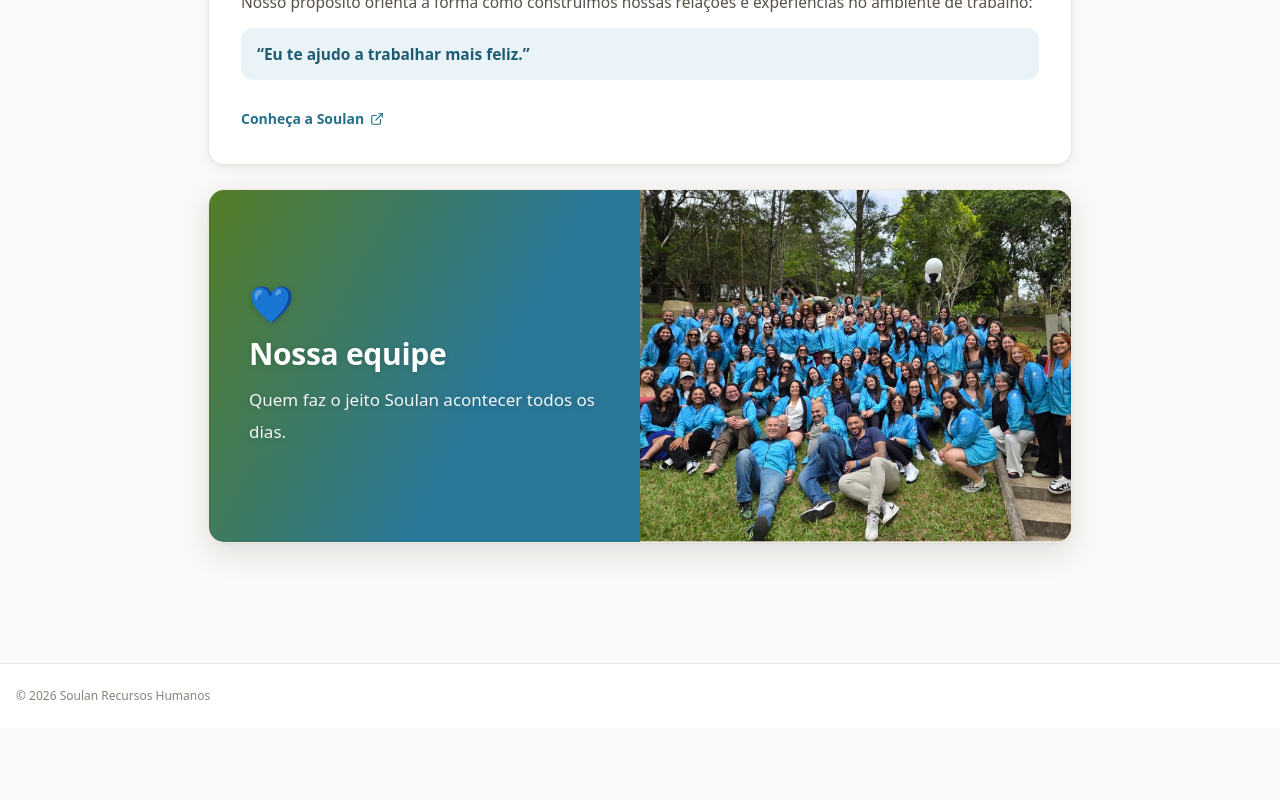
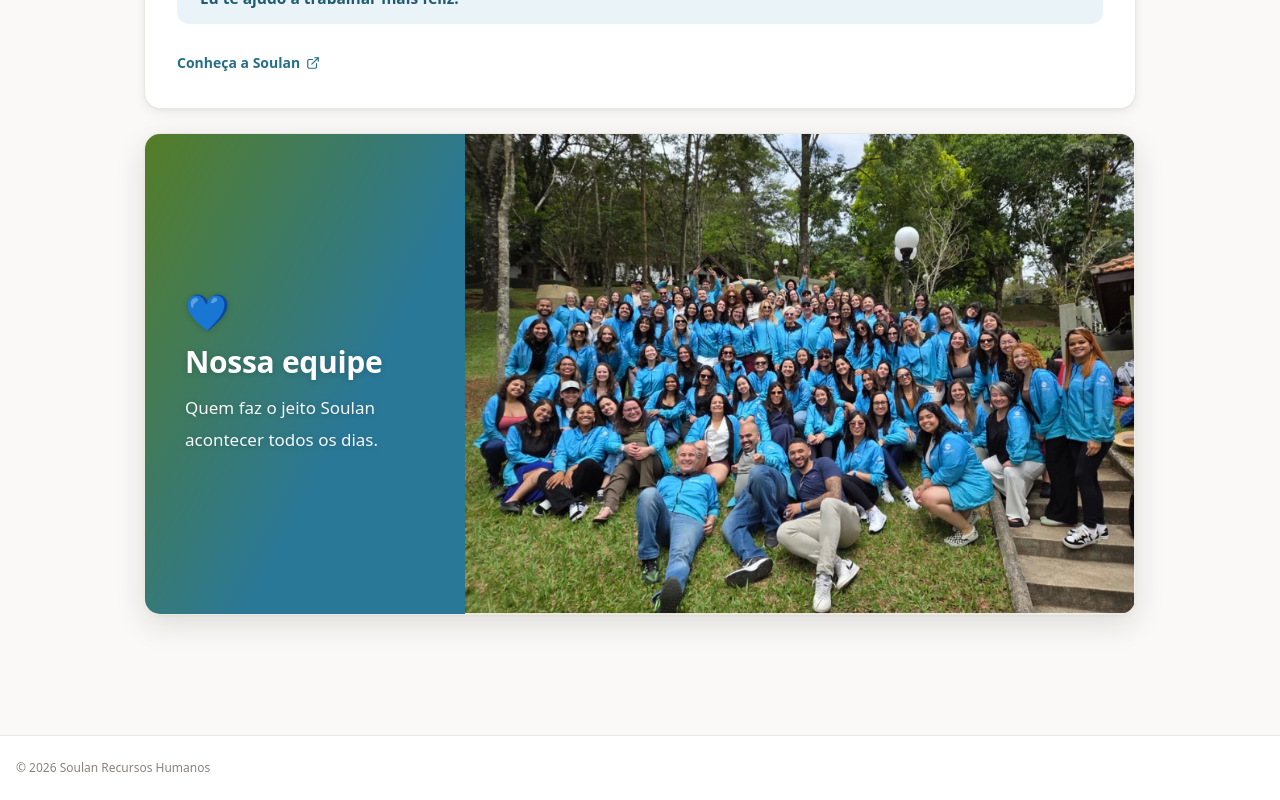
Before and after one commit to Laurinha-At/genteescuta, a Next.js app: page /sobre in a window 1280 px wide. Shown: the part 1047-1847 px from the top of the page. Before the commit the page ends 1775 px from the top, so only its background shows below. Built offline with nearby package versions, Linux system fonts and the light colour scheme; no server answers; the database is empty.

Commit message:
Sobre Nós: foto da equipe maior (aproveita a largura)
Página em max-w-5xl e seção da equipe com a foto ocupando a maior parte
da largura (texto compacto ~20rem ao lado) e mais alta (min-h 30rem no
desktop).

Co-Authored-By: Claude Opus 4.8 <noreply@anthropic.com>

```diff
--- a/app/sobre/page.tsx
+++ b/app/sobre/page.tsx
@@ -24,7 +24,7 @@ export default function Sobre() {
   return (
     <div className="min-h-screen">
       <CabecalhoPublico empresa={empresa} />
-      <main className="mx-auto max-w-4xl px-4 py-8 sm:py-10">
+      <main className="mx-auto max-w-5xl px-4 py-8 sm:py-10">
         <Link href="/" className="inline-flex items-center gap-1.5 text-sm font-medium text-tinta-3 transition-colors hover:text-marca">
           <ArrowLeft size={15} aria-hidden /> Início
         </Link>
@@ -71,15 +71,15 @@ export default function Sobre() {
           </div>
         </div>
         {/* -------- Nossa equipe -------- */}
-        <section className="mt-6 grid items-stretch overflow-hidden rounded-2xl border border-borda shadow-[0_1px_3px_rgba(26,23,20,0.04),0_10px_30px_rgba(26,23,20,0.12)] md:grid-cols-2">
+        <section className="mt-6 grid items-stretch overflow-hidden rounded-2xl border border-borda shadow-[0_1px_3px_rgba(26,23,20,0.04),0_10px_30px_rgba(26,23,20,0.12)] md:grid-cols-[minmax(0,20rem)_1fr]">
           <div className="flex flex-col justify-center p-8 text-white sm:p-10 [text-shadow:0_1px_6px_rgba(0,0,0,0.18)]" style={{ background: 'var(--gradiente)' }}>
             <span className="text-4xl" aria-hidden>💙</span>
             <h2 className="mt-3 text-2xl font-bold tracking-[-0.01em] sm:text-3xl">Nossa equipe</h2>
-            <p className="mt-3 max-w-md text-[1.0625rem] leading-8 text-white/95">
+            <p className="mt-3 text-[1.0625rem] leading-8 text-white/95">
               Quem faz o jeito Soulan acontecer todos os dias.
             </p>
           </div>
-          <div className="relative min-h-[16rem] md:min-h-[22rem]">
+          <div className="relative min-h-[18rem] md:min-h-[30rem]">
             <img src="/sobre-equipe.webp" alt="Equipe da Soulan reunida" className="absolute inset-0 h-full w-full object-cover" />
           </div>
         </section>
```
